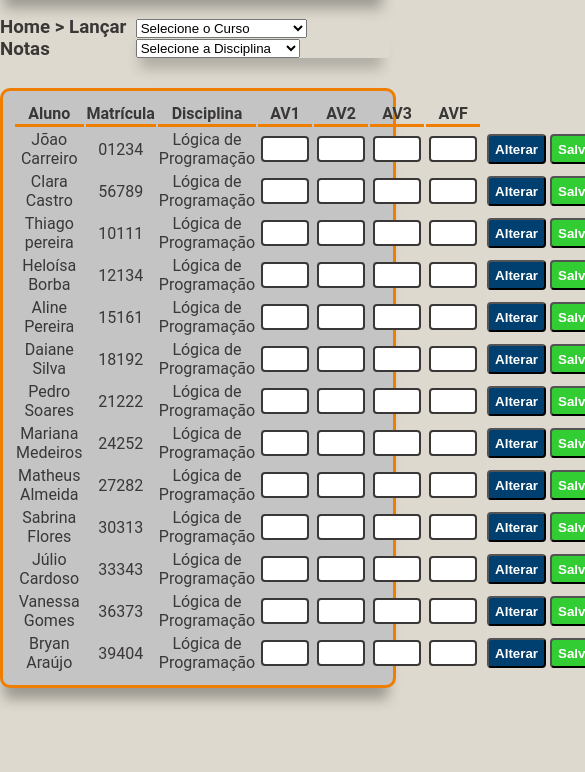
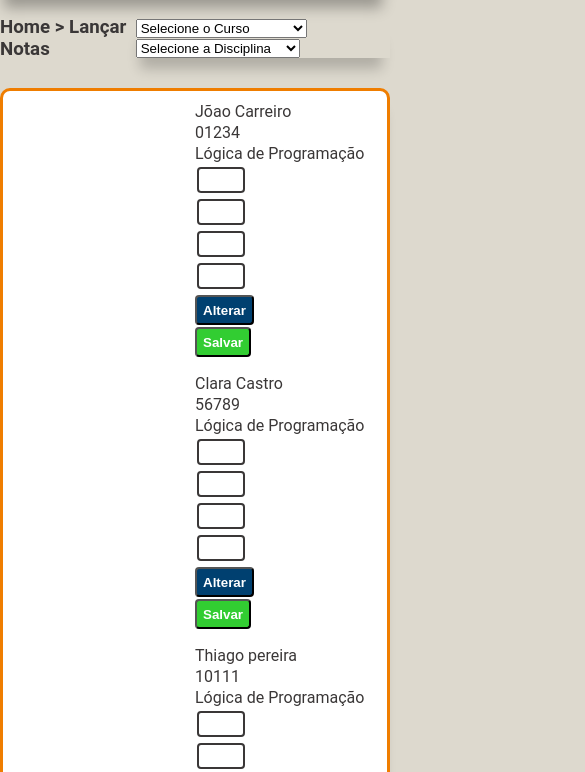
Before and after one commit to AndersonRFerreira/sagaweb, a plain HTML site: page index.html in a window 390 px wide. Shown: the part 63-835 px from the top of the page, 585 px wide, since content can reach past the window. Drawn offline with Linux system fonts and the light colour scheme.

Commit message:
mudanças no css da tabela

```diff
--- a/index.html
+++ b/index.html
@@ -19,7 +19,6 @@
             <li><a href="#">Agenda</a></li>
             <li><a href="#">Administrativo</a></li>
           </ul>
-          <i class="fas fa-user-circle"></i>
         </nav>
       </div>
     </header>
@@ -44,7 +43,7 @@
     <section class="container">
       <div class="card">
       <table>
-        <tr>
+        <thead>
           <th>Aluno</th>
           <th>Matrícula</th>
           <th>Disciplina</th>
@@ -52,7 +51,8 @@
           <th>AV2</th>
           <th>AV3</th>
           <th>AVF</th>
-        </tr>
+      </thead>
+      <tbody>
         <tr>
         <td>Jõao Carreiro</td>
         <td>01234</td>
@@ -163,7 +163,6 @@
           <td><input type="button" class="btn-alterar"value="Alterar"></td>
           <td><input type="button" class="btn-salvar" value="Salvar"></td>
       </tr>
-      </tr>
           <tr>
         <td>Júlio Cardoso</td>
         <td>33343</td>
@@ -175,7 +174,7 @@
         <td><input type="button" class="btn-alterar"value="Alterar"></td>
         <td><input type="button" class="btn-salvar" value="Salvar"></td>
     </tr>
-      </tr>
+
           <tr>
         <td>Vanessa Gomes</td>
         <td>36373</td>
@@ -187,7 +186,7 @@
         <td><input type="button" class="btn-alterar" value="Alterar"></td>
         <td><input type="button" class="btn-salvar" value="Salvar"></td>
     </tr>
-    </tr>
+
           <tr>
         <td>Bryan Araújo</td>
         <td>39404</td>
@@ -199,6 +198,7 @@
         <td><input type="button" class="btn-alterar" value="Alterar"></td>
         <td><input type="button" class="btn-salvar" value="Salvar"></td>
     </tr>
+  </tbody>
    </table>
    </div>
     </section>
--- a/styles.css
+++ b/styles.css
@@ -15,6 +15,7 @@ body {
   background-color: #ddd9ce;
   color: #3A3737;
   font-family: 'Roboto', sans-serif;
+
 }
 
 header .container{
@@ -43,10 +44,7 @@ header ul li{
     display: inline-block;
     margin-left: 14px;
     font-weight: bold;
-
 }
-
-
 
 a{
   text-decoration: none;
@@ -58,7 +56,7 @@ a{
   margin-top: 10px;
   border-radius: 10px;
   border: solid #ef7d00;
-  background-color: #c4c4c4;
+  background-color: #fff;
   height: 100%;
   width: 100%;
   box-shadow: -2px 17px 13px -6px rgba(0,0,0,0.3);
@@ -67,6 +65,10 @@ table{
   text-align: center;
   width: 100%;
   padding: 10px;
+}
+.table tbody tr:nth-last-child(even){
+  background-color: #f5f5f5;
+
 }
 
 th{
@@ -102,7 +104,49 @@ th{
   font-weight: bold;
   border-radius: 4px;
 }
+
 .filtros{
   box-shadow: -2px 17px 13px -6px rgba(0,0,0,0.2);
+}
+
+@media (max-width: 360px){
+
 
 }
+
+@media (max-width: 500px){
+
+  table thead{
+    display: none;
+  }
+
+  table, table tbody, table tr, table td{
+    display: block;
+    width: 100%;
+  }
+
+  table tr{
+    margin-bottom: 15px;
+  }
+
+  table td{
+    text-align: right;
+    padding-left:50%;
+
+    text-align: left;
+
+    position: relative;
+  }
+
+  table td::before{
+    content: attr(data-label);
+    position: absolute;
+    left: 0;
+    width: 50%;
+    padding-left: 15px;
+    font-size:15px;
+    font-weight:bold;
+    text-align: left;
+  }
+
+}
```
